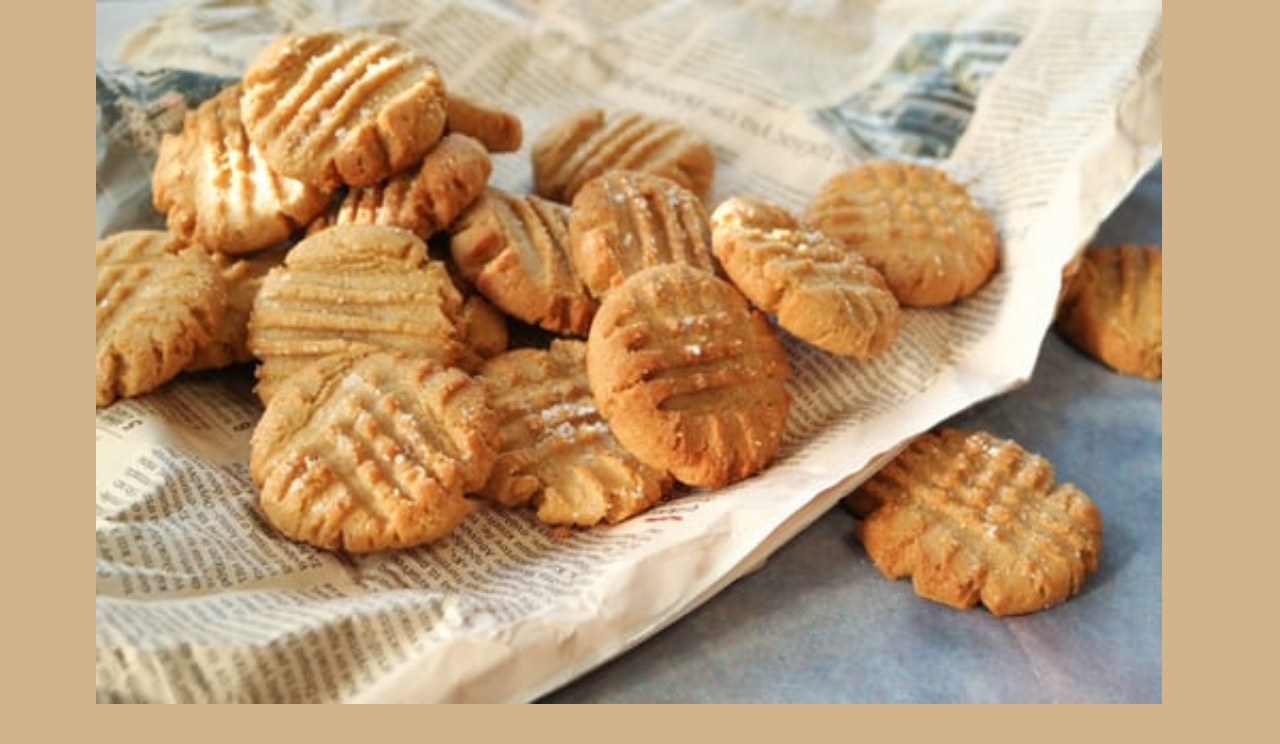
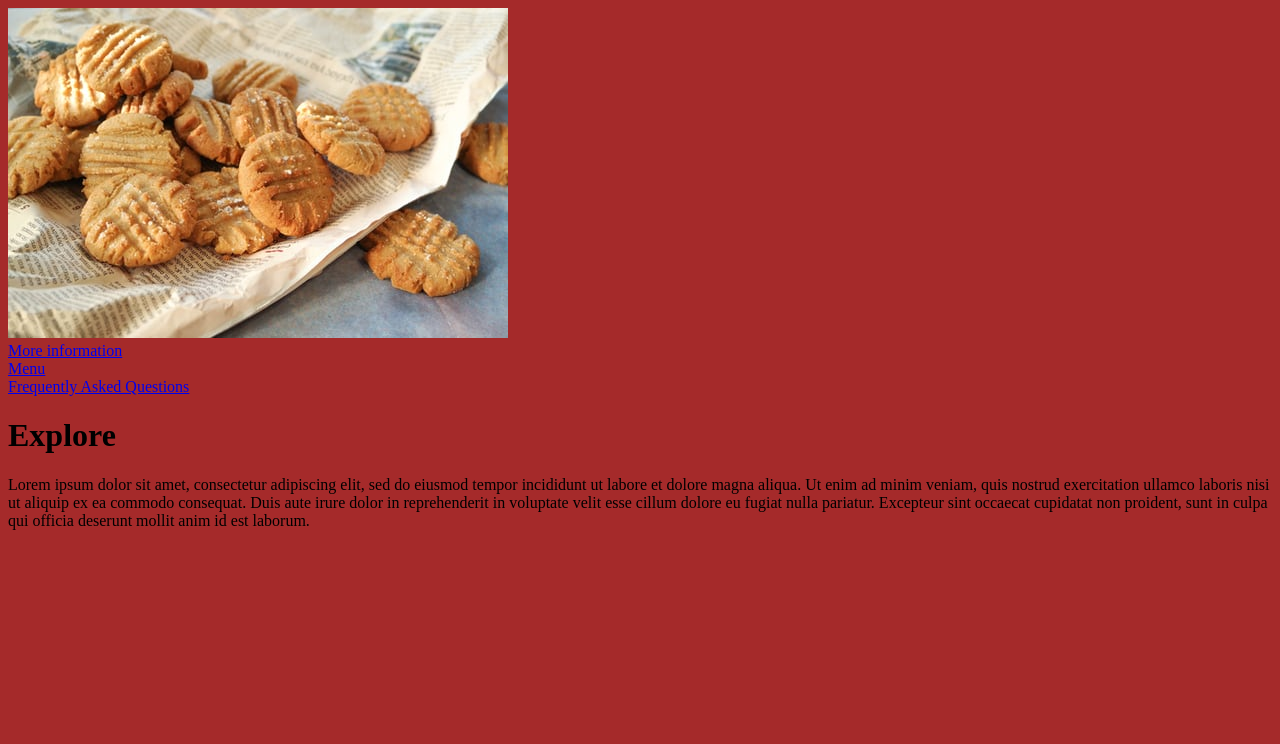
Before and after one commit to melindaomansouri/SkillsUSA-9-21, a plain HTML site: page index.html in a window 1280 px wide. Shown: the top 744 px of the page. Drawn offline with Linux system fonts and the light colour scheme; files whose address does not match are found by name.

Commit message:
Add files via upload

```diff
--- a/style.css
+++ b/style.css
@@ -1,47 +1,8 @@
 html
 {
-    background:tan;
-
+    background-color: brown;
 }
 
-nav
-{
-    background: rgb(109, 69, 69);
-    font-size: large;
-    margin-top: 2em;
-    max-width: 90%;
-    text-align:center;
-    padding: 30px;
-    font-family: Georgia, 'Times New Roman', Times, serif;
+table, th, td {
+  border: 1px solid black;
 }
-body
-{
-font-family: 'Segoe UI', Tahoma, Geneva, Verdana, sans-serif;
-font-size: medium;
-line-height: 1.5em;
-background: tan;
-max-width: 85%;
-margin: 0 auto;
-}
-
-header
-{
-    background: tan;
-
-}
-
-h1
-{
-    color: black;
-    text-align:center;
-    text-transform: uppercase;
-    font-size: 2em;
-    padding: 30px;
-    font-family:'Courier New', Courier, monospace, cursive;
-}
-
-img
-{
-width: 98%;
-ma
-}
```
Also changed, not shown: menu-page.html (added, +43 -0 lines).
